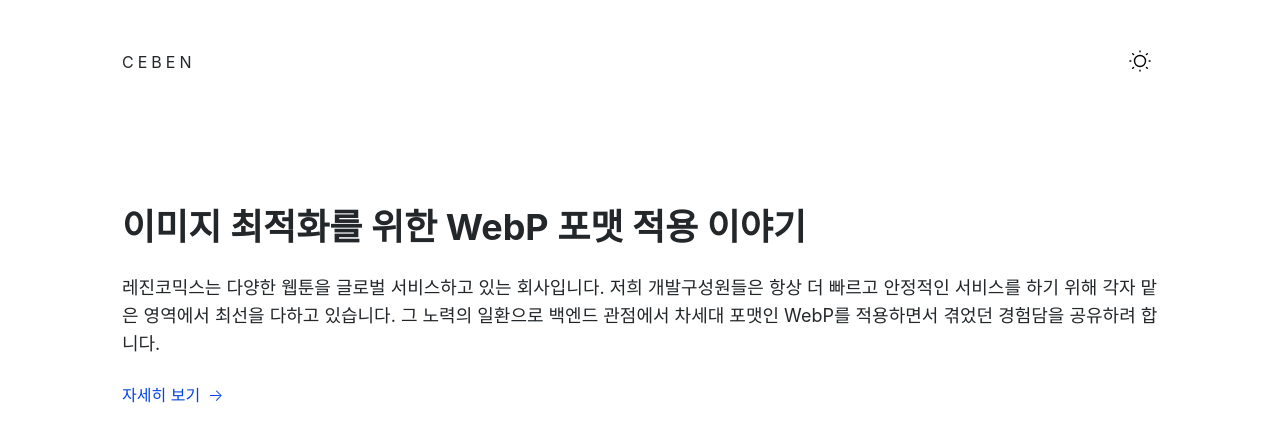
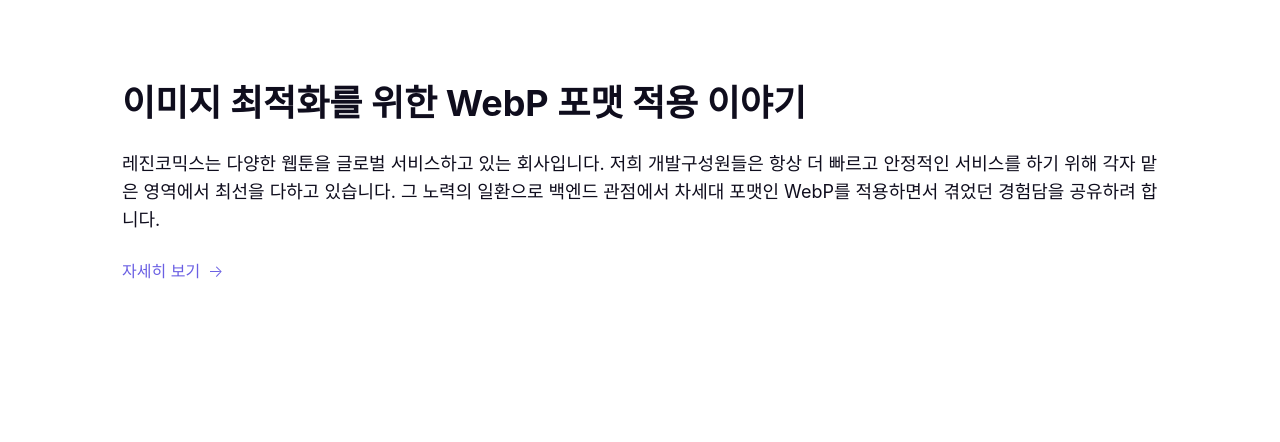
Before and after one commit to cebenTeam/ceben, a Next.js app: page / in a window 1280 px wide. Shown: the top 442 px of the page. Built offline with nearby package versions, Linux system fonts and the light colour scheme; a web font is replaced by a local one.

Commit message:
포스트 본문 스타일 수정

```diff
--- a/pages/index.js
+++ b/pages/index.js
@@ -11,7 +11,7 @@
   return (
     <>
       <SEO />
-      <Header></Header>
+      {/* <Header></Header> */}
       <Main>
         {posts.map(({
           title,
--- a/src/components/ContentPreview/ContentPreview.js
+++ b/src/components/ContentPreview/ContentPreview.js
@@ -35,6 +35,7 @@
 
 const LinkWrapper = styled.a`
   display: block;
+  color: #0f0d1d;
 `
 
 const Thumbnail = styled.div`
@@ -66,7 +67,7 @@
 `
 
 const ReadMore = styled.span`
-  color: #0044e4;
+  color: #6a5fe3;
   &:after {
     content: "→";
     display: inline-block;
--- a/src/components/GlobalStyles/GlobalStyles.js
+++ b/src/components/GlobalStyles/GlobalStyles.js
@@ -2,15 +2,20 @@
 import { createGlobalStyle } from 'styled-components'
 
 const GlobalStyles = createGlobalStyle`
-  *, ::before, ::after {
+  /* Global styles */
+  ::selection {
+    background-color: #ecebfc;
+  }
+
+  * {
     margin: 0;
     padding: 0;
-    box-sizing: border-box;
     line-height: calc(1em + 0.625rem);
+    -webkit-font-smoothing: antialiased;
   }
 
-  ::selection {
-    background-color: #FFE699;
+  *, *::before, *::after {
+    box-sizing: border-box;
   }
 
   html, body {
@@ -19,15 +24,21 @@
 
   html {
     overflow-y: scroll;
+    -webkit-tap-highlight-color: rgba(0,0,0,0);
   }
 
   body {
     font-family: Pretendard, -apple-system, system-ui, 'Helvetica Neue', 'Segoe UI', 'Apple SD Gothic Neo', 'Noto Sans KR', 'Malgun Gothic', sans-serif;
-    color: #23272a;
+    color: var(--text-color);
+  }
+
+  h1, h2, h3, h4, h5, h6 {
+    overflow-wrap: break-word;
+    word-break: keep-all;
   }
 
   a {
-    color: #23272a;
+    color: #6a5fe3;
     text-decoration: none;
     cursor: pointer;
   }
@@ -44,6 +55,11 @@
     vertical-align: top;
     object-fit: cover;
   }
+
+  /* CSS Variables */
+  :root {
+    --text-color: #0f0d1d;
+  }
 `
 
 const GlobalStylesWrapper = (props) => {
--- a/src/components/Header/Header.js
+++ b/src/components/Header/Header.js
@@ -45,6 +45,7 @@
   display: flex;
   align-items: center;
   width: 112px;
+  color: #0f0d1d;
   font-size: 16px;
   letter-spacing: 4px;
 `
--- a/src/components/Main/Main.js
+++ b/src/components/Main/Main.js
@@ -6,15 +6,13 @@
 }) => {
   return (
     <Wrapper>
-      <Content>
-        {children}
-      </Content>
+      <Content>{children}</Content>
     </Wrapper>
   )
 }
 
 const Wrapper = styled.main`
-  min-height: calc(100vh - 124px);
+  min-height: 100vh;
   padding-top: 80px;
   padding-bottom: 60px;
 `
```
Also changed, not shown: pages/post/[slug].js (+33 -4 lines), posts/lezin-webp.mdx (+15 -19 lines), src/components/Heading/Heading.js (added, +37 -0 lines), src/components/Paragraph/Paragraph.js (added, +8 -0 lines).
